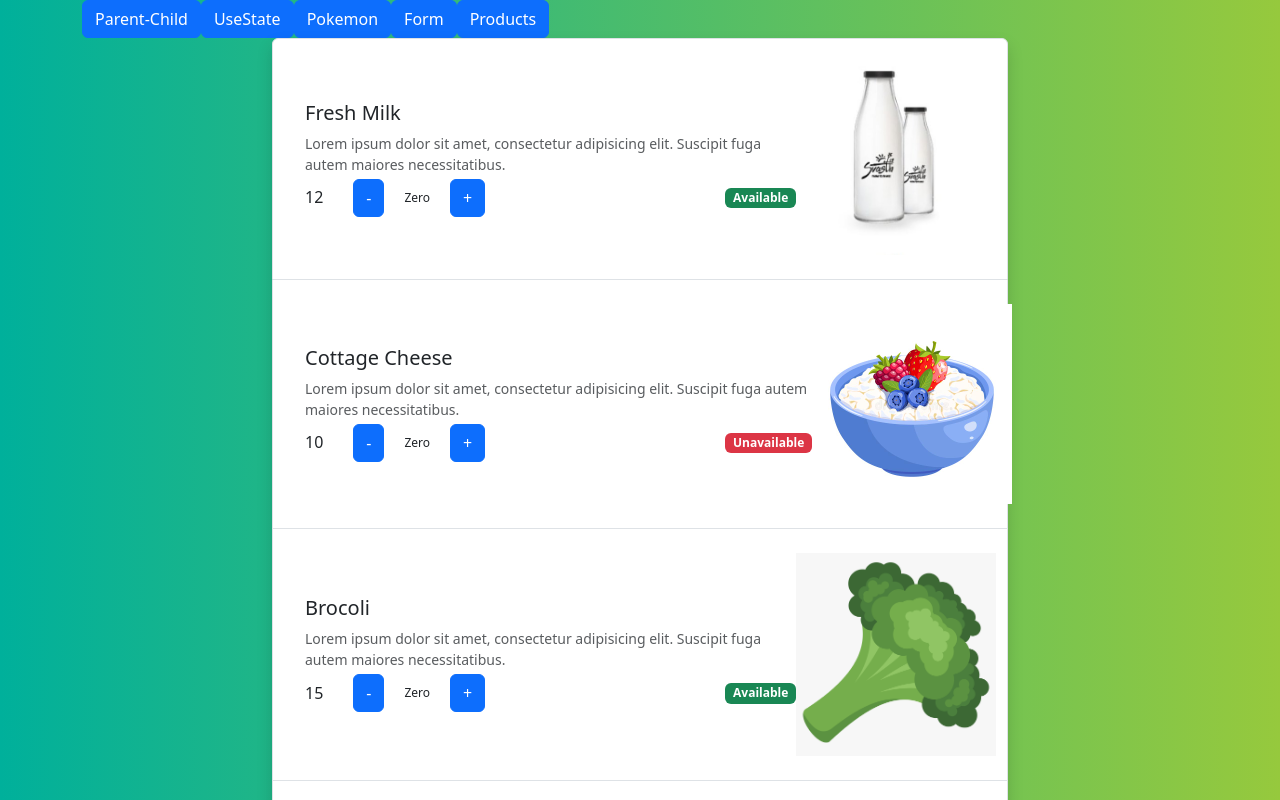
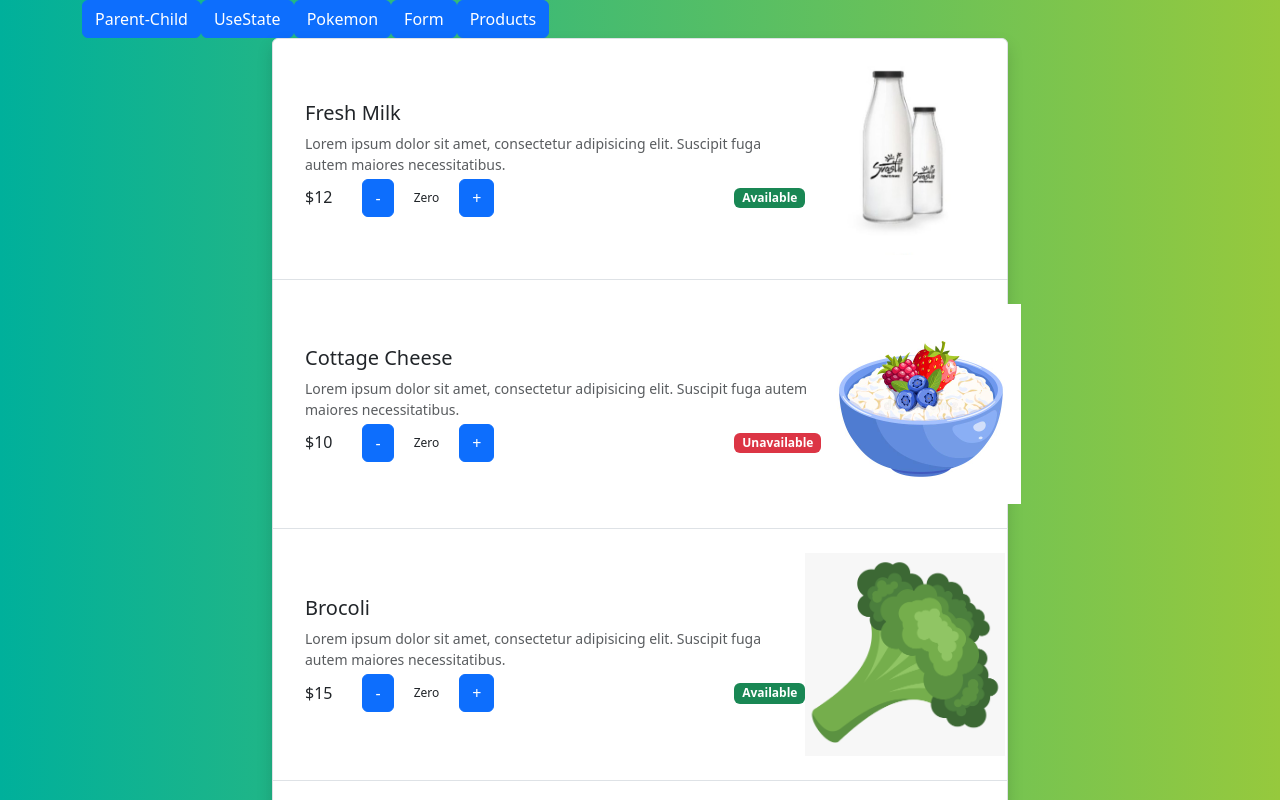
Before and after one commit to daikianjiki/ReactPractice, a React (Create React App) app: page /products in a window 1280 px wide. Shown: the top 800 px of the page. Built offline with nearby package versions, Linux system fonts and the light colour scheme.

Commit message:
practiced splitting a component

```diff
--- /dev/null
+++ b/src/components/ProductDetails.tsx
@@ -0,0 +1,35 @@
+import { Product } from "../models/Product"
+
+let productCount = 0
+
+let style = {
+    padding: '0px 20px',
+    fontSize: 12
+    //or 'font-size': 14
+}
+
+function displayFormattedProductionCount() {
+    return (
+        productCount > 0 ? productCount : 'Zero'
+        )
+    }
+
+interface ProductDetailsProp {
+    product: Product
+}
+
+export default function ProductDetails(props: ProductDetailsProp) {
+    return (
+        <div className="d-flex align-items-center justify-content-start mt-1">
+        {/* Here we are using an inline styling and it requires double curly braces {{}} */}
+        <h6 className="font-weight-bold my-2" style={{marginRight: 30}}>${props.product.price}</h6>
+        <button className="btn btn-primary">-</button>
+        {/* Here we are assigning styling to a variable and passing the variable within the curly braces. */}
+        <span style={style}>{ displayFormattedProductionCount() }</span>
+        <button className="btn btn-primary">+</button>
+        <span className={`badge-margin-left-240 badge ${props.product.isAvailable ? 'bg-success' : 'bg-danger'}`}>
+            {props.product.isAvailable ? 'Available' : 'Unavailable'}
+        </span>
+    </div>
+    )
+}
--- a/src/components/Products.tsx
+++ b/src/components/Products.tsx
@@ -1,23 +1,5 @@
 import { Product } from "../models/Product"
-
-let productCount = 0
-// if you have an image uploaded on to the application, to render the image, you
-// will need the require method.
-//let imageUrl = require("../images/fresh-milk.png")
-let isAvailable = 'Unavailable'
-
-
-let style = {
-    padding: '0px 20px',
-    fontSize: 12
-    //or 'font-size': 14
-}
-
-function displayFormattedProductionCount() {
-    return (
-        productCount > 0 ? productCount : 'Zero'
-        )
-    }
+import ProductDetails from "./ProductDetails"
 
 interface ProductsProps {
     products: Product[]
@@ -25,29 +7,20 @@ interface ProductsProps {
 
 export default function Products(props: ProductsProps) {
     return (
-        <ul className="list-group shadow">
+        <>
         {props.products.map(product => (
             <li className="list-group-item">
                 <div className="media align-items-lg-center flex-column flex-lg-row p-3 d-flex">
                     <div className="media-body order-2 order-lg-1">
                         <h5 className="mt-0 font-weight-bold mb-2">{product.pName}</h5>
                         <p className="font-italic text-muted mb-0 small">{product.desc}</p>
-                        <div className="d-flex align-items-center justify-content-start mt-1">
-                            {/* Here we are using an inline styling and it requires double curly braces {{}} */}
-                            <h6 className="font-weight-bold my-2" style={{marginRight: 30}}>{product.price}</h6>
-                            <button className="btn btn-primary">-</button>
-                            {/* Here we are assigning styling to a variable and passing the variable within the curly braces. */}
-                            <span style={style}>{ displayFormattedProductionCount() }</span>
-                            <button className="btn btn-primary">+</button>
-                            <span className={`badge-margin-left-240 badge ${product.isAvailable ? 'bg-success' : 'bg-danger'}`}>
-                                {product.isAvailable ? 'Available' : 'Unavailable'}
-                            </span>
-                        </div>
+                        <ProductDetails product={product} />
                     </div>
                     <img src={product.image} alt={product.pName} width="200" className="ml-;g-5 order-1 orderlg-2" />
                 </div>
             </li>
         ))}
-        </ul>
+        </>
+
     )
 }
--- a/src/pages/ProductsPage.tsx
+++ b/src/pages/ProductsPage.tsx
@@ -48,7 +48,9 @@ export default function ProductsPage() {
     return (
         <div className="row">
             <div className="col-lg-8 mx-auto">
-                <Products products={products} />
+                <ul className="list-group shadow">
+                    <Products products={products} />
+                </ul>
             </div>
         </div>
     )
```
